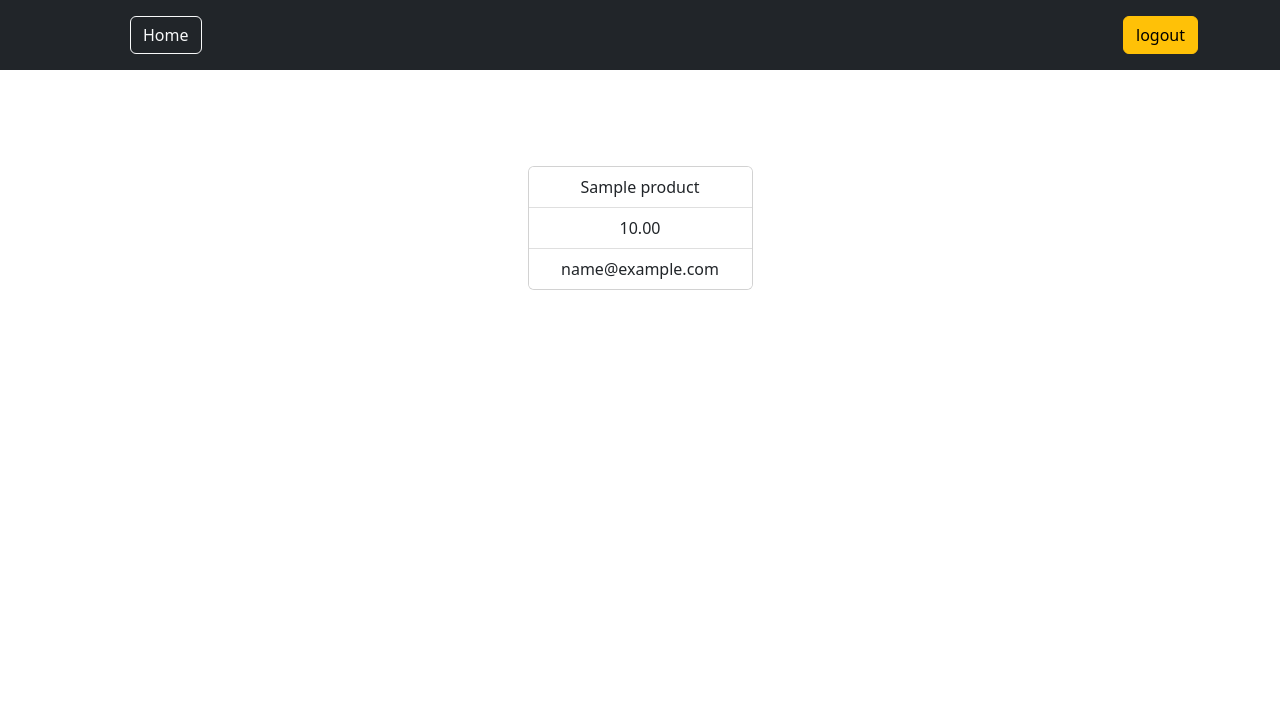
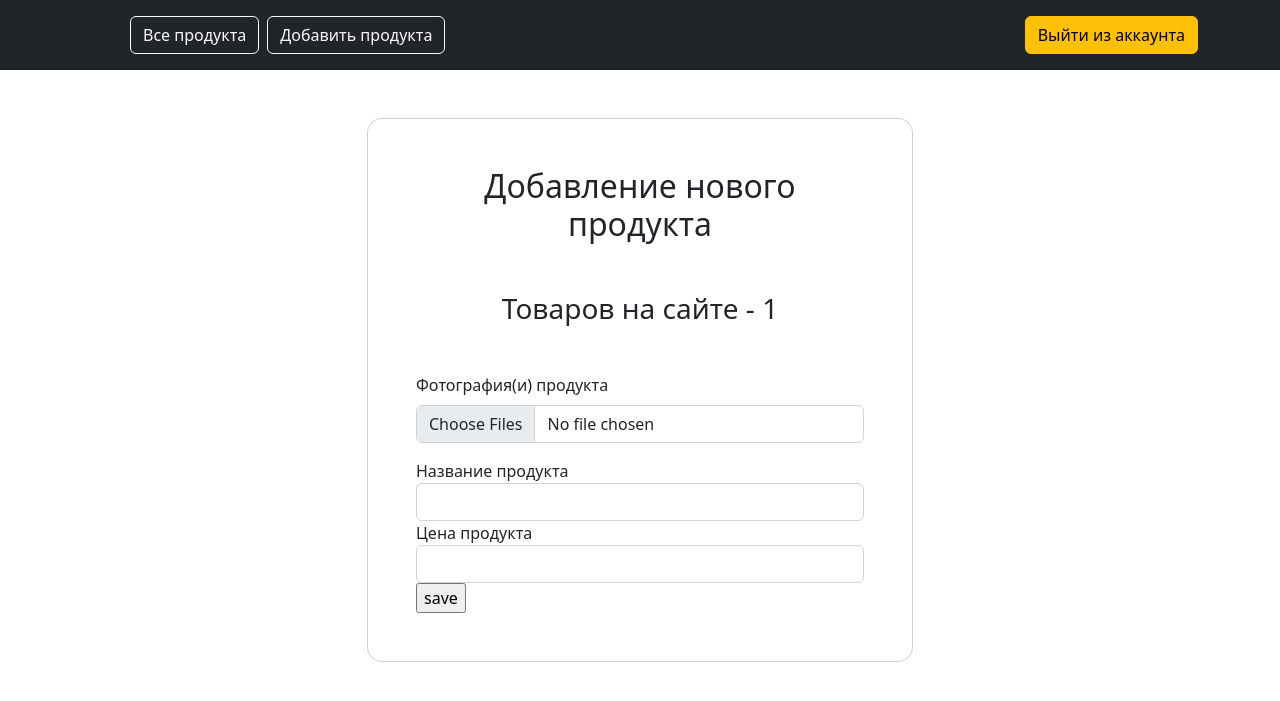
Before and after one commit to MrWhiteres/DRF_test, a Django app: page / in a window 1280 px wide. Shown: the top 701 px of the page. Run offline with Django 4.2, Linux system fonts and the light colour scheme; a user stored in the database is signed in; tables that the repository leaves empty hold one stand-in row (values such as "Sample post"); parts of the project's set-up code (start-up, migrations or seed data) failed here and were passed over; some libraries are stand-ins or nearby versions.

Commit message:
Add the api 'Create product' and work with the image

```diff
--- a/project/apps/product_app/admin.py
+++ b/project/apps/product_app/admin.py
@@ -1,6 +1,6 @@
 from django.contrib.admin import register, ModelAdmin
 
-from .models import ImageProduct, Product
+from .models import ProductImage, Product
 
 
 @register(Product)
@@ -9,6 +9,6 @@ class ProductAdmin(ModelAdmin):
 
 
 
-@register(ImageProduct)
+@register(ProductImage)
 class ImageProductAdmin(ModelAdmin):
     list_display = ['product']
--- a/project/apps/product_app/templates/create.html
+++ b/project/apps/product_app/templates/create.html
@@ -3,31 +3,71 @@
 {% load static %}
 
 {% block content %}
-    <form action="" method="post">
+    {% if user.is_authenticated %}
+        <section class="vh-50 bg-image mt-5 mb-5">
+            <div class="mask d-flex align-items-center gradient-custom-3">
+                <div class="container">
+                    <div class="row d-flex justify-content-center align-items-center h-100">
+                        <div class="col-12 col-md-9 col-lg-7 col-xl-6">
+                            <div class="card" style="border-radius: 15px;">
+                                <div class="card-body p-5">
+                                    <h2 class="text-center mb-5">Добавление нового продукта</h2>
+                                    <h3 class="text-center mb-5">Товаров на сайте - {{ count_product }}</h3>
+                                    <form action="" method="post" enctype="multipart/form-data">
                                         {% csrf_token %}
                                         <fieldset>
-            <legend>Image</legend>
                                             <div class="form-group ">
-                <label>Image</label>
-                <input name="image" type="file" value="" multiple="multiple"
-                       accept="image/png,image/jpeg, image/img">
+                                                <label for="" class="form-label mb-2">Фотография(и) продукта</label>
+                                                <input name="uploaded_images" type="file" id="file"
+                                                       accept="image/png,image/jpeg, image/img class="
+                                                       class="form-control mb-3"
+                                                       multiple="multiple"/>
                                             </div>
                                         </fieldset>
                                         <div class="form-group has-error">
-            <label>Product Title</label>
+                                            <label>Название продукта</label>
                                             <input name="title" class="form-control" type="text" value="">
-            <span class="help-block">This field is required.</span>
                                         </div>
                                         <div class="form-group ">
-            <label>Product Price</label>
+                                            <label>Цена продукта</label>
                                             <input name="price" class="form-control" type="number" value="">
                                         </div>
                                         <div type="hidden" class="form-group has-error">
                                             <select hidden="hidden" class="form-control" name="owner">
                                                 <option type="hidden" value="{{ user.id }}">a@a.com</option>
                                             </select>
-            <span class="help-block">This field is required.</span>
                                         </div>
-        <input type="submit" value="save" class="btn btn-warning">
+                                        <input type="submit" value="save" class="text-center btn-warning">
                                     </form>
+                                </div>
+                            </div>
+                        </div>
+                    </div>
+                </div>
+            </div>
+        </section>
+    {% else %}
+        <section class="vh-50 bg-image mt-5 mb-5">
+            <div class="mask d-flex align-items-center h-100 gradient-custom-3">
+                <div class="container h-50">
+                    <div class="row d-flex justify-content-center align-items-center h-100">
+                        <div class="col-12 col-md-9 col-lg-7 col-xl-6">
+                            <div class="card" style="border-radius: 15px;">
+                                <div class="card-body p-5">
+                                    <h2 class="text-center mb-5">Добавление нового продукта</h2>
+                                    <h3 class="text-center mb-5">Товаров на сайте - {{ count_product }}</h3>
+                                    <h2 class="text-center mb-5">
+                                        Только авторизованный пользователь может добавить товар. перенаправление на
+                                        страницу
+                                        входа.</h2>
+                                    <meta http-equiv="refresh"
+                                          content="3; URL={% url 'login' %}">
+                                </div>
+                            </div>
+                        </div>
+                    </div>
+                </div>
+            </div>
+        </section>
+    {% endif %}
 {% endblock content %}
--- a/project/apps/product_app/templates/product_detail.html
+++ b/project/apps/product_app/templates/product_detail.html
@@ -12,7 +12,7 @@
                             {% for i in image %}
                                 <picture>
                                     <img class="img-thumbnail"
-                                         src="{{ i.image.url }}"
+                                         src="{{ i.images.url }}"
                                          alt="{{ product.title }}"/>
                                 </picture>
                             {% endfor %}
@@ -20,7 +20,6 @@
                     {% endif %}
                 </div>
             </div>
-        {% render_form serializer %}
             <div class="col-lg-8">
                 <div class="card mb-4">
                     <div class="card-body">
@@ -73,7 +72,7 @@
                             <div class="row">
                                 <div class="col-sm-3">
                                     <div class="d-flex justify-content-center mb-2">
-                                        <a href="{% url 'base_page' %}worker/{{ product.id }}"
+                                        <a href="{% url 'list_page' %}worker/{{ product.id }}"
                                            class="btn btn-warning">Редактирование</a>
                                     </div>
                                 </div>
--- a/project/apps/product_app/views.py
+++ b/project/apps/product_app/views.py
@@ -1,13 +1,14 @@
 from django.core.exceptions import ObjectDoesNotExist
 from django.shortcuts import redirect
-from rest_framework.generics import ListAPIView, DestroyAPIView, RetrieveAPIView, CreateAPIView
+from rest_framework.decorators import action
+from rest_framework.generics import ListAPIView, DestroyAPIView, RetrieveAPIView, ListCreateAPIView
 from rest_framework.parsers import MultiPartParser, FormParser, FileUploadParser
 from rest_framework.renderers import TemplateHTMLRenderer
 from rest_framework.response import Response
 from rest_framework.viewsets import ModelViewSet
 
-from .models import Product, ImageProduct
-from .serializers import ProductSerializer, FullSerializer
+from .models import Product, ProductImage
+from .serializers import ProductSerializer
 
 
 class Base(ModelViewSet):
@@ -39,9 +40,9 @@ class ProductDetail(RetrieveAPIView):
             return None
 
     def get(self, request, pk, *args, **kwargs):
-        product = self.get_object(pk)
-        image = ImageProduct.objects.filter(product=product.id) if product else None
-        serializer = FullSerializer(data=request.data)
+        product = self.get_object(pk=pk)
+        image = ProductImage.objects.filter(product=product.id) if product else None
+        serializer = ProductSerializer(data=request.data)
         serializer.is_valid()
         return Response({'serializer': serializer, 'product': product,
                          'image': image})
@@ -51,25 +52,28 @@ class ProductDelete(DestroyAPIView):
     def get_object(self, pk):
         return Product.objects.get(id=pk) if Product.objects.get(id=pk) else None
 
+    @action(methods=['DELETE'], detail=True)
     def post(self, request, pk, *args, **kwargs):
         product = self.get_object(pk)
         product.delete()
         return redirect('product_detail', pk=pk)
 
 
-class ProductCreate(CreateAPIView):
+class ProductCreate(ListCreateAPIView):
     parser_classes = [MultiPartParser, FormParser, FileUploadParser]
-    serializer_class = FullSerializer
+    serializer_class = ProductSerializer
     renderer_classes = [TemplateHTMLRenderer]
     template_name = 'create.html'
 
     def get(self, request, *args, **kwargs):
-        serializer = FullSerializer(data=request.data)
+        count_product = len(Product.objects.all()) if Product.objects.all() else 0
+        serializer = ProductSerializer(data=request.data)
         serializer.is_valid()
-        return Response({'serializer': serializer})
+        return Response({'serializer': serializer, 'count_product': count_product})
 
-    def post(self, request, *args, **kwargs):
-        serializer = FullSerializer(data=request.data)
+    @action(methods=["POST"], detail=True)
+    def create_object(self, request, *args, **kwargs):
+        serializer = ProductSerializer(data=request.data)
         serializer.is_valid()
         serializer.create(validated_data=serializer.data)
-        return Response({'serializer': serializer})
+        return Response(status=201)
--- a/project/templates/base.html
+++ b/project/templates/base.html
@@ -18,7 +18,8 @@
             </a>
 
             <ul class="nav col-12 col-lg-auto me-lg-auto mb-2 justify-content-center mb-md-0">
-                <li><a href="{% url 'base_page' %}" class="btn btn-outline-light me-2">Home</a></li>
+                <li><a href="{% url 'list_page' %}" class="btn btn-outline-light me-2">Все продукта</a></li>
+                <li><a href="{% url 'create_page' %}" class="btn btn-outline-light me-2">Добавить продукта</a></li>
                 {% if user.is_superuser %}
 
                 {% endif %}
@@ -26,10 +27,10 @@
 
             <div class="text-end">
                 {% if user.is_authenticated %}
-                <a href="{% url 'logout' %}" class="btn btn-warning">logout</a>
+                    <a href="{% url 'logout' %}" class="btn btn-warning">Выйти из аккаунта</a>
                 {% else %}
-                <a href="{% url 'login' %}" class="btn btn-outline-light me-2">Login</a>
-                <a href="{% url 'register' %}" class="btn btn-warning">Registration</a>
+                    <a href="{% url 'login' %}" class="btn btn-outline-light me-2">Авторизация</a>
+                    <a href="{% url 'register' %}" class="btn btn-warning">Регистрация</a>
 
                 {% endif %}
 
@@ -39,11 +40,16 @@
 </header>
 {% block content %}
     <section class="py-5">
+        <div class="album py-5 bg-light">
             <div class="container px-4 px-lg-5 mt-5">
-        <div class="row gx-4 gx-lg-5 row-cols-2 row-cols-md-3 row-cols-xl-4 justify-content-center">
+                <div class="row">
                     {% for product in products %}
-            <div class="col-xl-3 col-lg-3 col-md-5 col-sm-8 col-8" style="margin-bottom: 20px;">
-                <a class="dropdown-item text-center" href='{% url "product_detail" pk=product.id %}' style="text-decoration: none;">
+                        <div class="col-md-4">
+                            <div class="card mb-4 box-shadow">
+                                <a class="dropdown-item text-center"
+                                   href='{% url "product_detail" pk=product.id %}'
+                                   style="text-decoration: none;">
+                                    <div class="card-body">
                                         <div class="card h-100">
                                             <ul class="list-group list-group-flush">
                                                 <li class="list-group-item">{{ product.title }}</li>
@@ -51,16 +57,16 @@
                                                 <li class="list-group-item">{{ product.owner }}</li>
                                             </ul>
                                         </div>
+                                    </div>
                                 </a>
+                            </div>
                         </div>
                     {% endfor %}
                 </div>
             </div>
+        </div>
     </section>
-
-
 {% endblock content %}
-
 <script src="https://cdn.jsdelivr.net/npm/@popperjs/core@2.11.6/dist/umd/popper.min.js"
         integrity="sha384-oBqDVmMz9ATKxIep9tiCxS/Z9fNfEXiDAYTujMAeBAsjFuCZSmKbSSUnQlmh/jp3"
         crossorigin="anonymous"></script>
--- a/project/urls.py
+++ b/project/urls.py
@@ -21,20 +21,17 @@ from rest_framework.routers import DefaultRouter
 
 from .apps.product_app.views import ListProductPageView, ProductDetail, Base, ProductDelete, ProductCreate
 
-router = DefaultRouter()
-router.register('worker', Base)
 
 urlpatterns = [
     path('admin/', admin.site.urls),
     path('jet/', include('jet.urls', 'jet')),
     path('jet/dashboard/', include('jet.dashboard.urls', 'jet-dashboard')),
     path('auth/', include('project.apps.user_app.urls')),
-    path('', ListProductPageView.as_view(), name='base_page'),
+    path('product/', ListProductPageView.as_view(), name='list_page'),
     path('product/<pk>/', ProductDetail.as_view(), name='product_detail'),
-    path('create/', ProductCreate.as_view(), name='create_page'),
+    path('', ProductCreate.as_view(), name='create_page'),
     # path('product_update/<int:pk>/', ProductView.as_view(), name='upda'),
     path('product_delete/<pk>/', ProductDelete.as_view(), name='delete_page'),
-    path('', include(router.urls))
 ]
 
 urlpatterns += static(settings.STATIC_URL, document_root=settings.STATIC_ROOT)
```
Also changed, not shown: project/apps/product_app/models.py (+5 -5 lines), project/apps/product_app/serializers.py (+29 -23 lines), project/settings/base.py (+6 -5 lines), 1 other file. Lines whose indentation alone changed are shown as unchanged.
